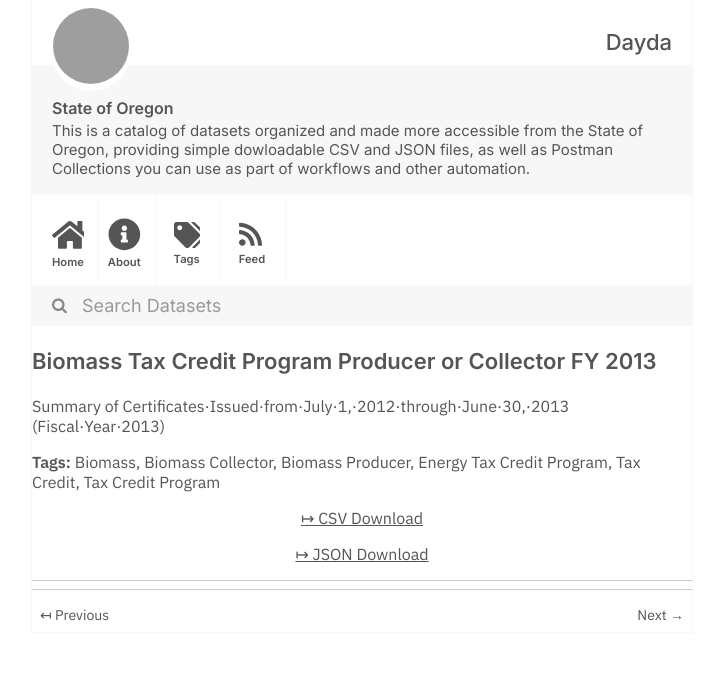
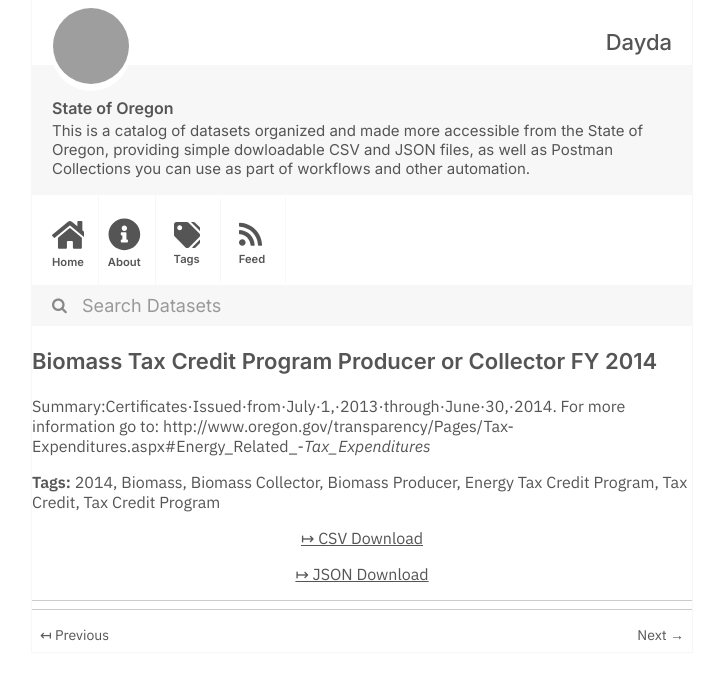
Before and after one commit to dayda-entities/state-of-oregon, a Jekyll site: the page built from _posts/2020-11-10-biomass-tax-credit-program-pro.md, in a window 1280 px wide, cut to the strip 0-680 px from the top of the page. Shown: the whole strip, without its empty margins (278-1001 px from the left). Built offline with Jekyll 4.4.1, drawn with Linux system fonts in a browser that asks for light colours; grey boxes are pictures that could not be loaded.

Commit message:
Publish Data

```diff
--- a/_posts/2020-11-10-biomass-tax-credit-program-pro.md
+++ b/_posts/2020-11-10-biomass-tax-credit-program-pro.md
@@ -1,10 +1,11 @@
 ---
-title: Biomass Tax Credit Program Producer or Collector FY 2013
-created: '2020-11-10T17:22:12.310697'
-modified: '2020-11-10T17:22:12.310707'
+title: Biomass Tax Credit Program Producer or Collector FY 2014
+created: '2020-11-10T17:22:59.890591'
+modified: '2020-11-10T17:22:59.890605'
 state: active
 type: dataset
 tags:
+  - '2014'
   - Biomass
   - Biomass Collector
   - Biomass Producer
@@ -13,9 +14,9 @@ tags:
   - Tax Credit Program
 groups:
   - Local Government
-csv_url: 'https://data.oregon.gov/api/views/8thx-sx3r/rows.csv?accessType=DOWNLOAD'
-json_url: 'https://data.oregon.gov/api/views/8thx-sx3r/rows.json?accessType=DOWNLOAD'
+csv_url: 'https://data.oregon.gov/api/views/rnf2-3psw/rows.csv?accessType=DOWNLOAD'
+json_url: 'https://data.oregon.gov/api/views/rnf2-3psw/rows.json?accessType=DOWNLOAD'
 layout: post
 
 ---
-Summary of Certificates·Issued·from·July·1,·2012·through·June·30,·2013 (Fiscal·Year·2013)
+Summary:Certificates·Issued·from·July·1,·2013·through·June·30,·2014. For more information go to: http://www.oregon.gov/transparency/Pages/Tax-Expenditures.aspx#Energy_Related_-_Tax_Expenditures_
```
